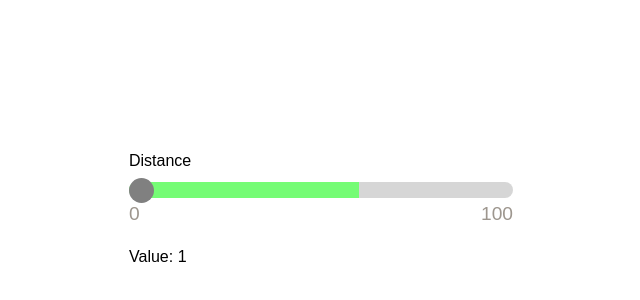
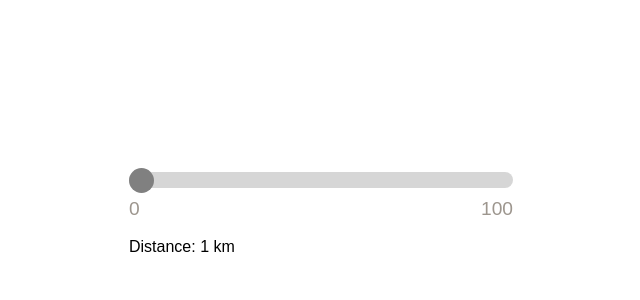
Before and after one commit to dvoranii/maptyGMPlumbing, a plain HTML site: page index.html in a window 1280 px wide. Shown: the part 240-540 px from the top of the page, without its empty margins (319-959 px from the left). Drawn offline with nearby package versions, Linux system fonts and the light colour scheme.

Commit message:
finished slider styles

```diff
--- a/app.js
+++ b/app.js
@@ -65,11 +65,16 @@ if (navigator.geolocation)
     }
   );
 
+// slider
 const slider = document.querySelector(".slider");
 let output = document.getElementById("value");
 
-output.innerHTML = slider.value;
+output.innerHTML = `${slider.value} km`;
 
 slider.addEventListener("input", function () {
-  output.innerHTML = this.value;
+  output.innerHTML = `${this.value} km`;
+
+  var x = slider.value;
+  var color = `linear-gradient(90deg, rgb(117,252,117) ${x}%, rgb(214,214,214) ${x}%)`;
+  slider.style.background = color;
 });
--- a/index.html
+++ b/index.html
@@ -24,7 +24,6 @@
     <div class="projects-container"></div>
     <div id="map"></div>
     <div class="slideContainer">
-      <label for="slider">Distance</label>
       <input
         type="range"
         min="1"
@@ -33,7 +32,7 @@
         id="myRange"
         class="slider"
       />
-      <p>Value: <span id="value"></span></p>
+      <p>Distance: <span id="value"></span></p>
     </div>
   </body>
 </html>
--- a/style.css
+++ b/style.css
@@ -35,10 +35,9 @@ body {
   max-width: 30%;
   margin: 0 auto;
   position: relative;
+  padding-top: 2rem;
 }
-.slideContainer label {
-  padding: 12px 0px;
-}
+
 .slideContainer p {
   padding-top: 50px;
 }
@@ -47,7 +46,7 @@ body {
   height: 16px;
   background: linear-gradient(
     90deg,
-    rgb(117, 252, 117) 60%,
+    rgb(214, 214, 214) 60%,
     rgb(214, 214, 214) 60%
   );
   border-radius: 12px;
```
